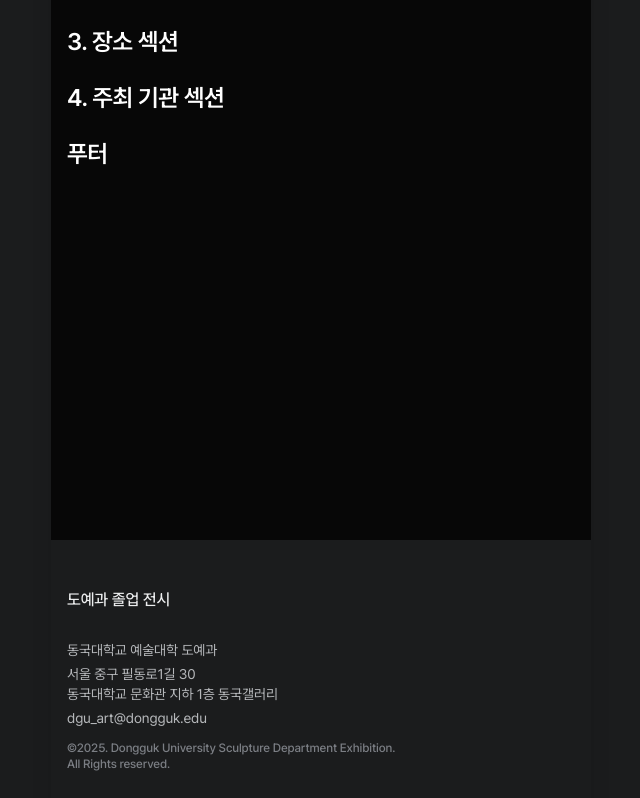
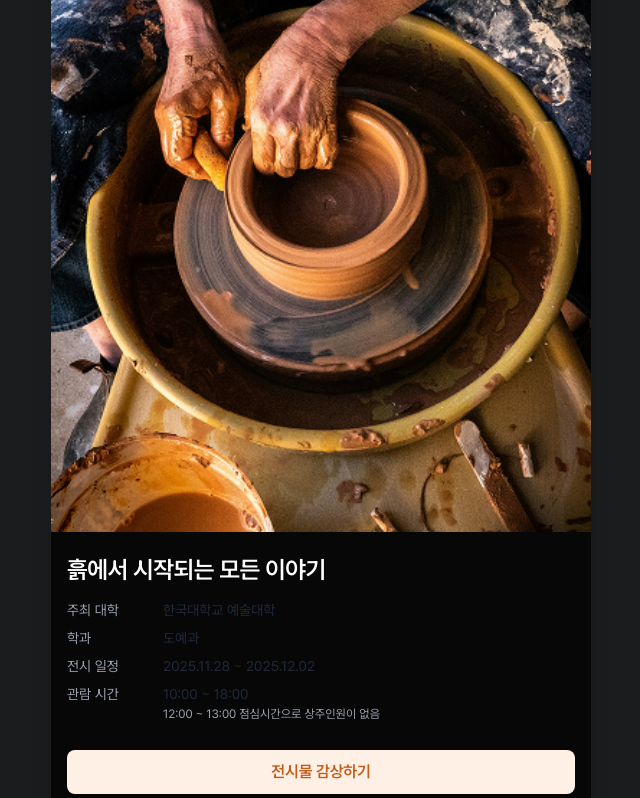
Before and after one commit to DoLog-Team/DoLog-FE, a Next.js app in the folder apps/client/: page /1/exhibition/1 in a window 1280 px wide. Shown: the part 260-1058 px from the top of the page, without its empty margins (319-959 px from the left). Built offline with nearby package versions, Linux system fonts and the light colour scheme.

Commit message:
feat: ExhibitionIntroSection 구현

```diff
--- /dev/null
+++ b/apps/client/app/[schoolId]/exhibition/[exhibitionId]/_components/ExhibitionIntroSection.tsx
@@ -0,0 +1,53 @@
+import { Exhibition } from "@/constants/exhibition";
+import { Button } from "components";
+import { Title } from "@/components/common/Title/Title";
+
+interface ExhibitionIntroProps {
+  exhibition: Exhibition;
+}
+
+interface InfoRowProps {
+  label: string;
+  value: string;
+  subValue?: string;
+}
+
+function InfoRow({ label, value, subValue }: InfoRowProps) {
+  return (
+    <div className="flex gap-4">
+      <span className="w-20 flex-shrink-0 text-gray-400">{label}</span>
+      <div className="flex flex-col">
+        <span className="text-gray-800">{value}</span>
+        {subValue && (
+          <span className="text-xs text-gray-400 mt-0.5">{subValue}</span>
+        )}
+      </div>
+    </div>
+  );
+}
+
+export function ExhibitionIntro({ exhibition }: ExhibitionIntroProps) {
+  return (
+    <section className="flex flex-col px-4 pb-6">
+        <Title title={exhibition.title}/>
+
+        {/* TODO */}
+        <div className="flex flex-col gap-2 text-sm">
+          <InfoRow label="주최 대학" value={exhibition.host} />
+          <InfoRow label="학과" value={exhibition.department} />
+          <InfoRow
+            label="전시 일정"
+            value={`${exhibition.period.start} ~ ${exhibition.period.end}`}
+          />
+          <InfoRow
+            label="관람 시간"
+            value={`${exhibition.hours.open} ~ ${exhibition.hours.close}`}
+            subValue={exhibition.hours.note}
+          />
+        </div>
+      <Button variant="main" className="w-full mt-7">
+              전시물 감상하기
+      </Button>
+    </section>
+  );
+}
--- a/apps/client/app/[schoolId]/exhibition/[exhibitionId]/page.tsx
+++ b/apps/client/app/[schoolId]/exhibition/[exhibitionId]/page.tsx
@@ -1,14 +1,18 @@
-import { Button } from "components";
-import { Main } from "next/document";
-import { Title } from "@/components/common/Title/Title";
 import { MOCK_EXHIBITION_DATA } from "@/constants/exhibition";
+import { ExhibitionIntro } from "./_components/ExhibitionIntroSection";
+import { ExhibitionDetail } from "./_components/ExhibitionDetailSection";
+import { ExhibitionLocation } from "./_components/ExhibitionLocationSection";
+import { ExhibitionHost } from "./_components/ExhibitionHostSection";
+import Image from "next/image";
+
+interface ExhibitionDetailPageProps {
+	params: Promise<{schoolId: string; exhibitionId: string}>;
+}
 
 export default async function ExhibitionDetailPage({
 	params,
-}: {
-	params: Promise<{ schoolId: string; exhibitionId: string }>;
-}) {
-	const { schoolId, exhibitionId } = await params;
+}: ExhibitionDetailPageProps) {
+	const { exhibitionId } = await params;
 	const exhibition = MOCK_EXHIBITION_DATA.find((e) => e.id === exhibitionId);
 
 	if (!exhibition) {
@@ -17,23 +21,28 @@ export default async function ExhibitionDetailPage({
 
 	return (
 		<main>
-			=====================<br></br>
-			헤더 import 예정<br></br>
-			=====================<br></br>
-			SC01 전시회 소개 페이지
-			<Title title="1. 전시 기본 정보 섹션" />
-			{/* 썸네일카드 */}
-			{/* <ExhibitionIntro exhibition={exhibition} /> */}
-			<Button variant="main" className="w-full">
-				전시물 감상하기
-			</Button>
-			<Title title="2. 전시 소개 섹션" />
-			{/* <ExhibitionDetail exhibition={exhibition} /> */}
-			<Title title="3. 장소 섹션" />
-			{/* <ExhibitionLocation location={exhibition.location} /> */}
-			<Title title="4. 주최 기관 섹션" />
-			{/* <ExhibitionHost hostInfo={exhibition.hostInfo} /> */}
-			<Title title="푸터" />
+			===================================================<br></br>
+			로고 햄버거<br></br>
+			===================================================<br></br>
+			{/* 대표 이미지 */}
+			<div className="relative w-full aspect-[3/4]">
+					<Image
+					  src={exhibition.thumbnailUrl}
+					  alt={exhibition.title}
+					  fill
+					  className="object-cover"
+					  priority
+					/>
+			</div>
+			{/* 전시 기본 정보 */}
+			<ExhibitionIntro exhibition={exhibition} />
+			{/* 전시 소개 */}
+			<ExhibitionDetail exhibition={exhibition} />
+			{/* TODO : 머지 후 Divider */}
+			{/* 장소 */}
+			<ExhibitionLocation location={exhibition.location} />
+			{/* 주최 기관 */}
+			<ExhibitionHost hostInfo={exhibition.hostInfo} />
 		</main>
 	);
 }
--- a/apps/client/app/[schoolId]/layout.tsx
+++ b/apps/client/app/[schoolId]/layout.tsx
@@ -32,7 +32,7 @@ export default async function SchoolLayout({
 			}}
 		>
 			<div className="bg-normal text-strong min-h-dvh flex flex-col" style={colorVars}>
-				<div className="min-h-dvh flex flex-col px-4">{children}</div>
+				<div className="min-h-dvh flex flex-col">{children}</div>
 
 				<SchoolFooter logoSrc={schoolData.footerInfo.logoSrc} {...schoolData.footerInfo} />
 			</div>
```
